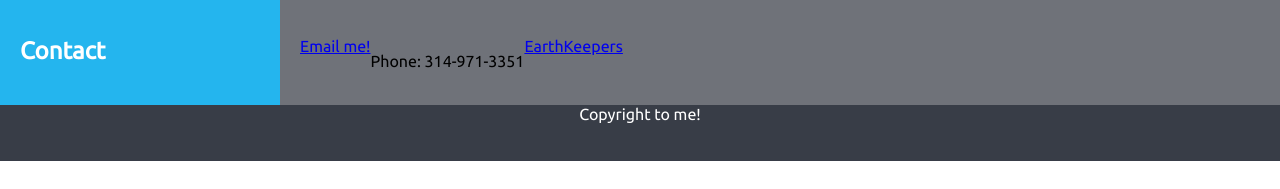
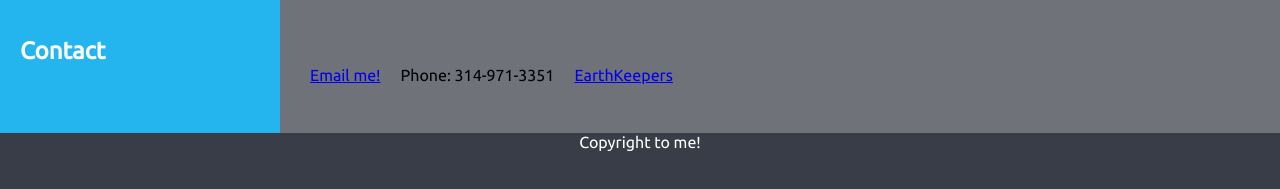
Before and after one commit to seanway28/CSS-Portfolio, a plain HTML site: page index.html in a window 1280 px wide. Shown: the part 1073-1262 px from the top of the page. Before the commit the page ends 1234 px from the top, so only its background shows below. Drawn offline with Linux system fonts and the light colour scheme.

Commit message:
fix contact info

```diff
--- a/css/styles.css
+++ b/css/styles.css
@@ -116,6 +116,19 @@ footer {
     height: 7vh;
 }
 
+.right-side.contact ul{
+    line-height: 7vh;
+    display: flex;
+    flex-direction: row;
+    list-style: none;
+    text-align: center;
+}
+
+.right-side.contact li {
+    margin: 10px;
+
+}
+
 footer p {
     /* display: inline; */
     color: white;
--- a/index.html
+++ b/index.html
@@ -99,9 +99,14 @@
             <h2>Contact</h2>
         </div>
         <div class="right-side contact">
-            <a href="mailto:seanway28@gmail.com">Email me!</a>
-            <p>Phone: 314-971-3351</p>
-            <a href="https://www.earthkeeperscompost.com">EarthKeepers</a>
+            <ul>
+                <li><a href="mailto:seanway28@gmail.com">Email me!</a></li>
+                <li>Phone: 314-971-3351</li>
+                <li><a href="https://www.earthkeeperscompost.com">EarthKeepers</a></li>
+            </ul>
+
+
+
         </div>
     </div>
 
```
